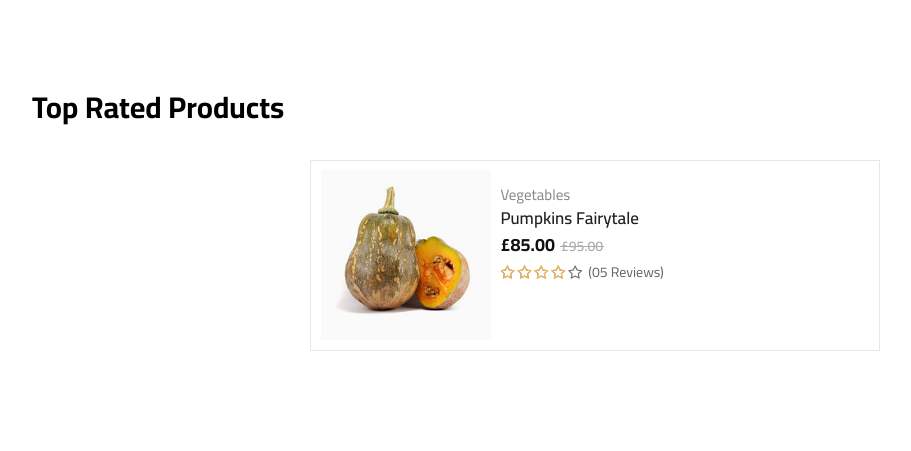
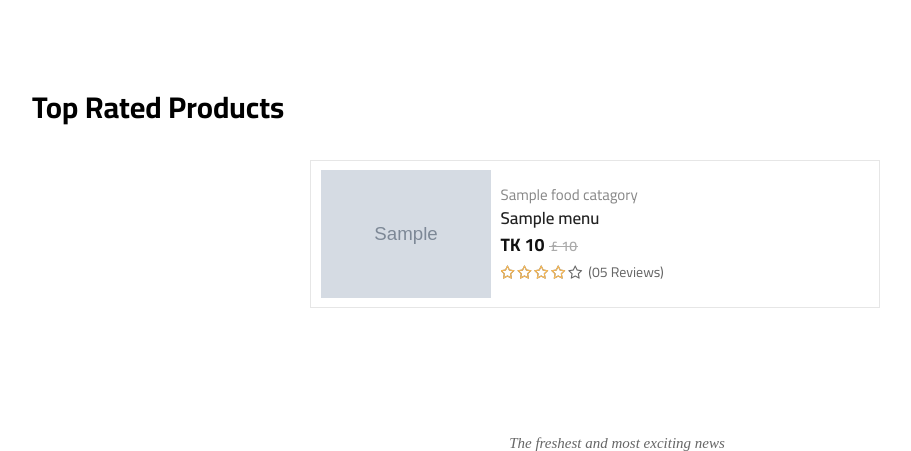
Before and after one commit to Smile-94/Food-ordering--sizzlng-station, a Django app: template home/templates/home/index.html in a window 1280 px wide. Shown: the part 3374-3825 px from the top of the page, without its empty margins (23-934 px from the left). Run offline with Django 4.2, Linux system fonts and the light colour scheme; the template is opened without the code that fills it: most values are stand-ins (such as "Sample title", 1, 10 or a date in 2020); grey boxes marked "Sample" are stand-in pictures; some libraries are stand-ins or nearby versions; some web fonts are replaced.

Commit message:
modified home

```diff
--- a/home/templates/home/cart_details.html
+++ b/home/templates/home/cart_details.html
@@ -1,6 +1,6 @@
 {% extends "home_base/base.html" %}
 
-{% block title %}{% endblock title %}
+{% block title %} {{title}} {% endblock title %}
 
 
 {% block body %}
--- a/home/templates/home/index.html
+++ b/home/templates/home/index.html
@@ -453,20 +453,23 @@
                             <div class="biolife-title-box bold-style biolife-title-box__bold-style">
                                 <h3 class="title">Top Rated Products</h3>
                             </div>
+                            {% if setmenus %}
                                 <ul class="products biolife-carousel eq-height-contain nav-center-03 nav-none-on-mobile row-space-29px" data-slick='{"rows":2,"arrows":true,"dots":false,"infinite":false,"speed":400,"slidesMargin":30,"slidesToShow":2,"responsive":[{"breakpoint":1200,"settings":{ "rows":2, "slidesToShow": 2}},{"breakpoint":992, "settings":{ "rows":2, "slidesToShow": 1}},{"breakpoint":768, "settings":{ "rows":2, "slidesToShow": 2}},{"breakpoint":500, "settings":{ "rows":2, "slidesToShow": 1}}]}'>
+
+                                    {% for menu in setmenus %}
                                         <li class="product-item">
                                             <div class="contain-product right-info-layout contain-product__right-info-layout">
                                                 <div class="product-thumb">
-                                            <a href="#" class="link-to-product">
-                                                <img src="{% static 'assets/images/products/p-19.jpg' %}" alt="dd" width="270" height="270" class="product-thumnail">
+                                                    <a href="{% url 'home:set-menu-details' menu.id %}" class="link-to-product">
+                                                        <img src="{{menu.menu_image.url}}" alt="dd" width="270" height="270" class="product-thumnail">
                                                     </a>
                                                 </div>
                                                 <div class="info">
-                                            <b class="categories">Vegetables</b>
-                                            <h4 class="product-title"><a href="#" class="pr-name">Pumpkins Fairytale</a></h4>
+                                                    <b class="categories"> {{menu.food_catagory.category_name}} </b>
+                                                    <h4 class="product-title"><a href="{% url 'home:set-menu-details' menu.id %}" class="pr-name"> {{menu.menu_name}} </a></h4>
                                                     <div class="price ">
-                                                <ins><span class="price-amount"><span class="currencySymbol">£</span>85.00</span></ins>
-                                                <del><span class="price-amount"><span class="currencySymbol">£</span>95.00</span></del>
+                                                        <ins><span class="price-amount"><span class="currencySymbol">TK</span> {{menu.new_price}} </span></ins>
+                                                        <del><span class="price-amount"><span class="currencySymbol">£</span> {{menu.price}} </span></del>
                                                     </div>
                                                     <div class="rating">
                                                         <p class="star-rating"><span class="width-80percent"></span></p>
@@ -475,8 +478,10 @@
                                                 </div>
                                             </div>
                                         </li>
+                                    {% endfor %}
+                                </ul>
+                            {% endif %}
 
-                            </ul>
                             {% comment %} <div class="biolife-banner style-01 biolife-banner__style-01 xs-margin-top-80px-im sm-margin-top-30px-im">
                                 <div class="banner-contain">
                                     <a href="#" class="bn-link"></a>
--- a/home/templates/home/set_menu_details.html
+++ b/home/templates/home/set_menu_details.html
@@ -61,10 +61,6 @@
                     </div>
                     <div class="buttons">
                         <a href="#" class="btn add-to-cart-btn">add to cart</a>
-                        <p class="pull-row">
-                            <a href="#" class="btn wishlist-btn">wishlist</a>
-                            <a href="#" class="btn compare-btn">compare</a>
-                        </p>
                     </div>
                     <div class="acepted-payment-methods">
                         <ul class="payment-methods">
```
Lines whose indentation alone changed are shown as unchanged.
